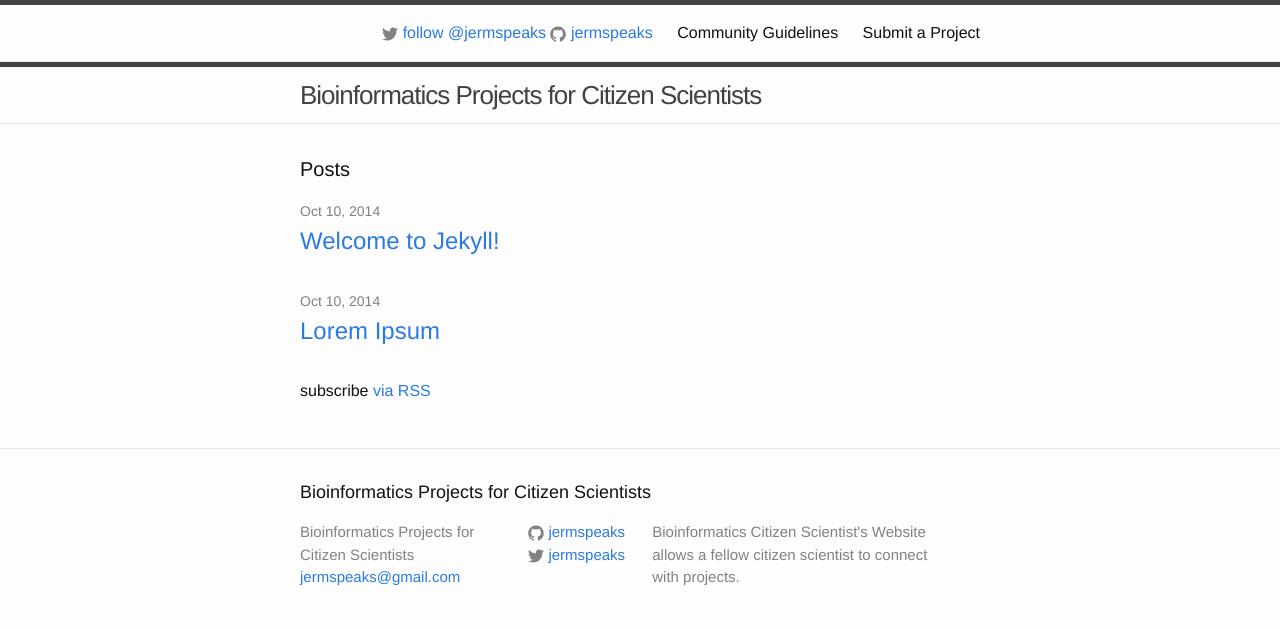
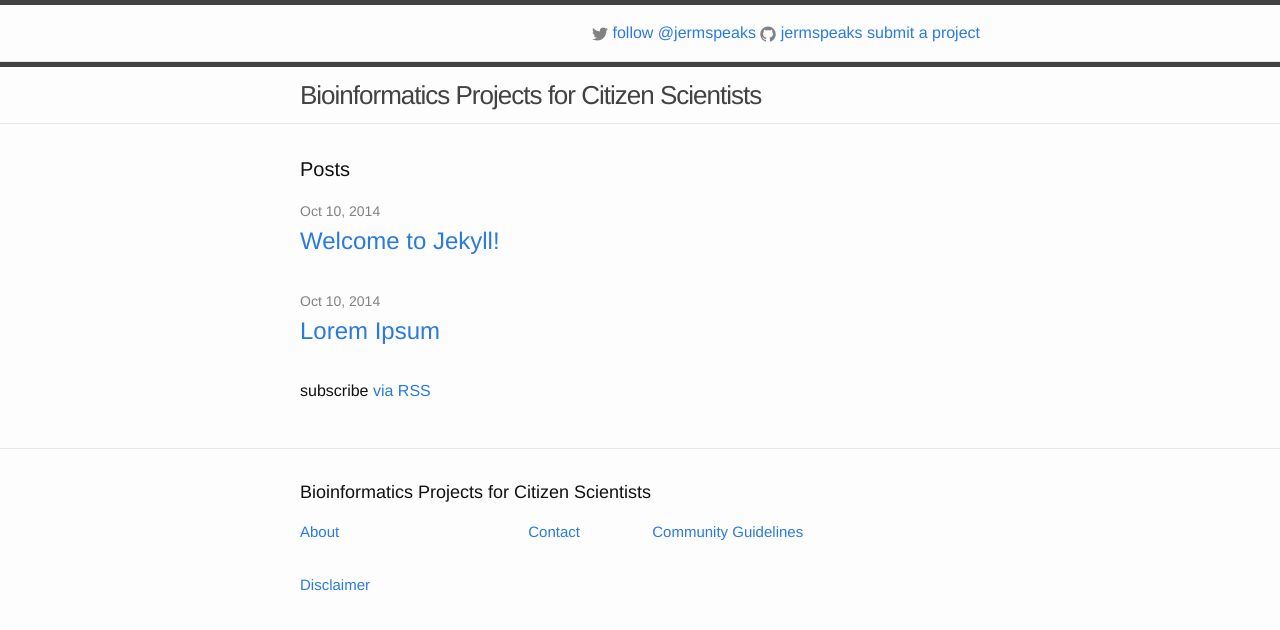
Before and after one commit to jermspeaks/bioinformatics-hack.github.io, a Jekyll site: the page built from index.html, in a window 1280 px wide. Shown: the top 630 px of the page. Built offline with Jekyll 4.4.1, drawn with Linux system fonts in a browser that asks for light colours.

Commit message:
adding extra pages

```diff
--- a/_config.yml
+++ b/_config.yml
@@ -3,7 +3,7 @@ title: Bioinformatics Projects for Citizen Scientists
 email: jermspeaks@gmail.com
 description: > # this means to ignore newlines until "baseurl:"
   Bioinformatics Citizen Scientist's Website allows a
-  fellow citizen scientist to connect with projects.
+  fellow citizen scientist to connect with open projects.
 baseurl: "" # the subpath of your site, e.g. /blog/
 url: "http://bioinformatics-hack.github.io" # the base hostname & protocol for your site
 twitter_username: jermspeaks
--- a/_includes/footer.html
+++ b/_includes/footer.html
@@ -7,46 +7,26 @@
     <div class="footer-col-wrapper">
       <div class="footer-col  footer-col-1">
         <ul class="contact-list">
-          <li>{{ site.title }}</li>
-          <li><a href="mailto:{{ site.email }}">{{ site.email }}</a></li>
+          <li><a href="/about">About</a></li>
         </ul>
       </div>
 
       <div class="footer-col  footer-col-2">
-        <ul class="social-media-list">
-          {% if site.github_username %}
-          <li>
-            <a href="https://github.com/{{ site.github_username }}">
-              <span class="icon  icon--github">
-                <svg viewBox="0 0 16 16">
-                  <path fill="#828282" d="M7.999,0.431c-4.285,0-7.76,3.474-7.76,7.761 c0,3.428,2.223,6.337,5.307,7.363c0.388,0.071,0.53-0.168,0.53-0.374c0-0.184-0.007-0.672-0.01-1.32 c-2.159,0.469-2.614-1.04-2.614-1.04c-0.353-0.896-0.862-1.135-0.862-1.135c-0.705-0.481,0.053-0.472,0.053-0.472 c0.779,0.055,1.189,0.8,1.189,0.8c0.692,1.186,1.816,0.843,2.258,0.645c0.071-0.502,0.271-0.843,0.493-1.037 C4.86,11.425,3.049,10.76,3.049,7.786c0-0.847,0.302-1.54,0.799-2.082C3.768,5.507,3.501,4.718,3.924,3.65 c0,0,0.652-0.209,2.134,0.796C6.677,4.273,7.34,4.187,8,4.184c0.659,0.003,1.323,0.089,1.943,0.261 c1.482-1.004,2.132-0.796,2.132-0.796c0.423,1.068,0.157,1.857,0.077,2.054c0.497,0.542,0.798,1.235,0.798,2.082 c0,2.981-1.814,3.637-3.543,3.829c0.279,0.24,0.527,0.713,0.527,1.437c0,1.037-0.01,1.874-0.01,2.129 c0,0.208,0.14,0.449,0.534,0.373c3.081-1.028,5.302-3.935,5.302-7.362C15.76,3.906,12.285,0.431,7.999,0.431z"/>
-                </svg>
-              </span>
-
-              <span class="username">{{ site.github_username }}</span>
-            </a>
-          </li>
-          {% endif %}
-
-          {% if site.twitter_username %}
-          <li>
-            <a href="https://twitter.com/{{ site.twitter_username }}">
-              <span class="icon  icon--twitter">
-                <svg viewBox="0 0 16 16">
-                  <path fill="#828282" d="M15.969,3.058c-0.586,0.26-1.217,0.436-1.878,0.515c0.675-0.405,1.194-1.045,1.438-1.809
-                  c-0.632,0.375-1.332,0.647-2.076,0.793c-0.596-0.636-1.446-1.033-2.387-1.033c-1.806,0-3.27,1.464-3.27,3.27 c0,0.256,0.029,0.506,0.085,0.745C5.163,5.404,2.753,4.102,1.14,2.124C0.859,2.607,0.698,3.168,0.698,3.767 c0,1.134,0.577,2.135,1.455,2.722C1.616,6.472,1.112,6.325,0.671,6.08c0,0.014,0,0.027,0,0.041c0,1.584,1.127,2.906,2.623,3.206 C3.02,9.402,2.731,9.442,2.433,9.442c-0.211,0-0.416-0.021-0.615-0.059c0.416,1.299,1.624,2.245,3.055,2.271 c-1.119,0.877-2.529,1.4-4.061,1.4c-0.264,0-0.524-0.015-0.78-0.046c1.447,0.928,3.166,1.469,5.013,1.469 c6.015,0,9.304-4.983,9.304-9.304c0-0.142-0.003-0.283-0.009-0.423C14.976,4.29,15.531,3.714,15.969,3.058z"/>
-                </svg>
-              </span>
-
-              <span class="username">{{ site.twitter_username }}</span>
-            </a>
-          </li>
-          {% endif %}
+        <ul class="contact-list">
+          <li><a href="mailto:{{ site.email }}">Contact</a></li>
         </ul>
       </div>
 
       <div class="footer-col  footer-col-3">
-        <p class="text">{{ site.description }}</p>
+        <ul class="contact-list">
+          <li><a href="/guidelines">Community Guidelines</a></li>
+        </ul>
+      </div>
+
+      <div class="footer-col  footer-col-4">
+        <ul class="contact-list">
+          <li><a href="/disclaimer">Disclaimer</a></li>
+        </ul>
       </div>
     </div>
 
--- a/_includes/header.html
+++ b/_includes/header.html
@@ -38,12 +38,7 @@
             <span class="username">{{ site.github_username }}</span>
           </a>
         {% endif %}
-
-        {% for page in site.pages %}
-          {% if page.title %}
-          <a class="page-link" href="{{ page.url | prepend: site.baseurl }}">{{ page.title }}</a>
-          {% endif %}
-        {% endfor %}
+        <a href="/submit">submit a project</a>
       </div>
     </nav>
 
```
Also changed, not shown: about.md (added, +7 -0 lines).
